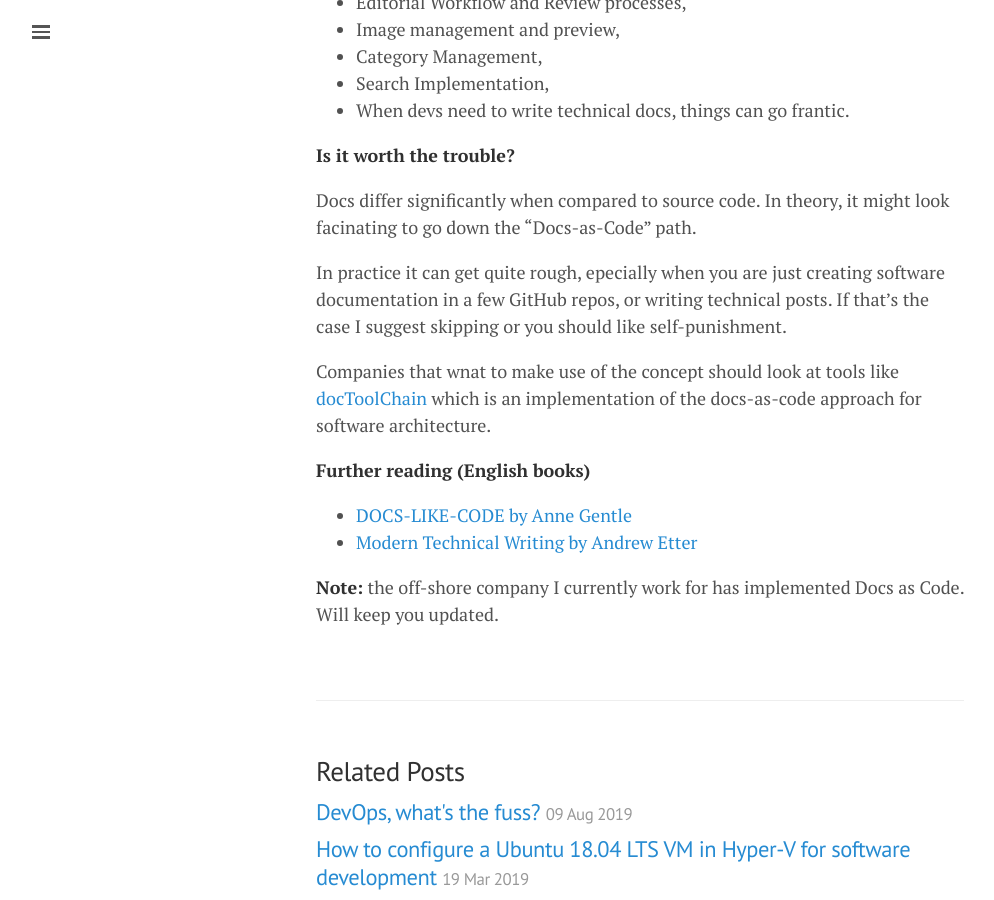
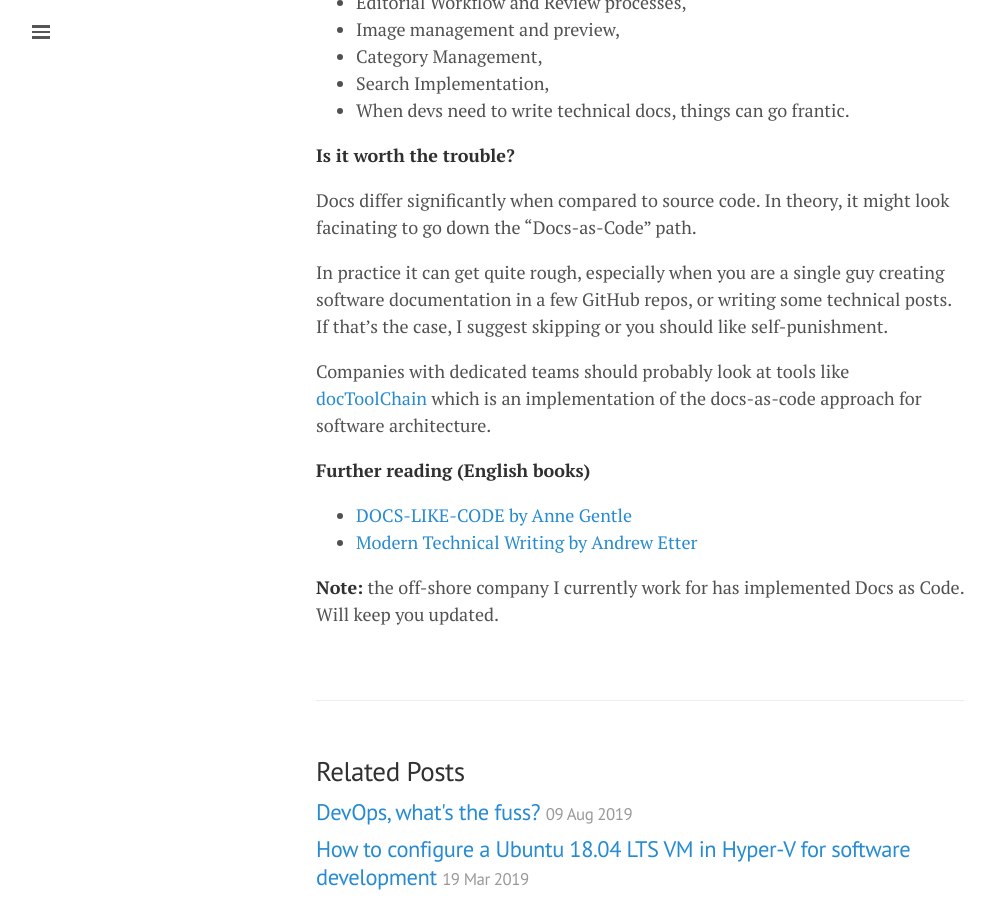
Before and after one commit to lgeurts/lgeurts.github.io, a Jekyll site: the page built from _posts/2020-08-21-docs-as-code.md, in a window 1280 px wide and 900 px high, scrolled down 1183 px. Shown: the whole window, without its empty margins (0-994 px from the left). Built offline with Jekyll 4.4.1, drawn with Linux system fonts in a browser that asks for light colours; nearby versions of some CDN libraries.

Commit message:
Update 2020-08-21-docs-as-code.md

```diff
--- a/_posts/2020-08-21-docs-as-code.md
+++ b/_posts/2020-08-21-docs-as-code.md
@@ -47,9 +47,9 @@ In contrast, converting Markdown (using a static code generator parser) to HTML
 
 Docs differ significantly when compared to source code. In theory, it might look facinating to go down the “Docs-as-Code” path.
 
-In practice it can get quite rough, epecially when you are just creating software documentation in a few GitHub repos, or writing technical posts. If that's the case I suggest skipping or you should like self-punishment.
+In practice it can get quite rough, especially when you are a single guy creating software documentation in a few GitHub repos, or writing some technical posts. If that's the case, I suggest skipping or you should like self-punishment.
 
-Companies that wnat to make use of the concept should look at tools like [docToolChain](https://doctoolchain.github.io/docToolchain/) which is an implementation of the docs-as-code approach for software architecture.
+Companies with dedicated teams should probably look at tools like [docToolChain](https://doctoolchain.github.io/docToolchain/) which is an implementation of the docs-as-code approach for software architecture.
 
 **Further reading (English books)**
 
```
